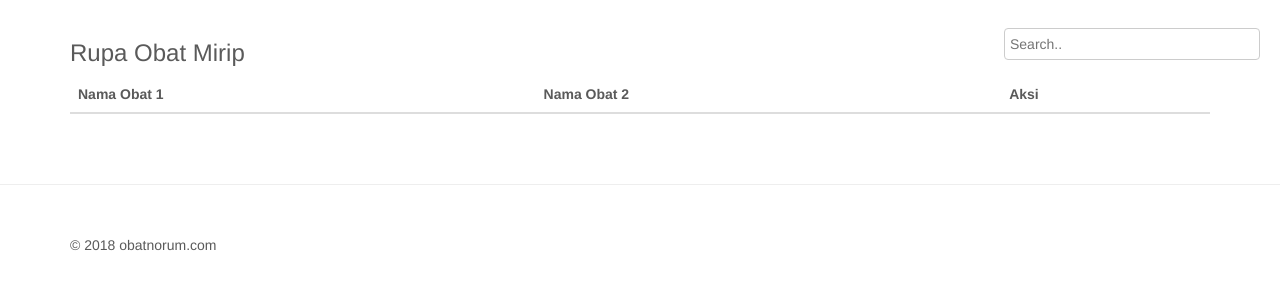
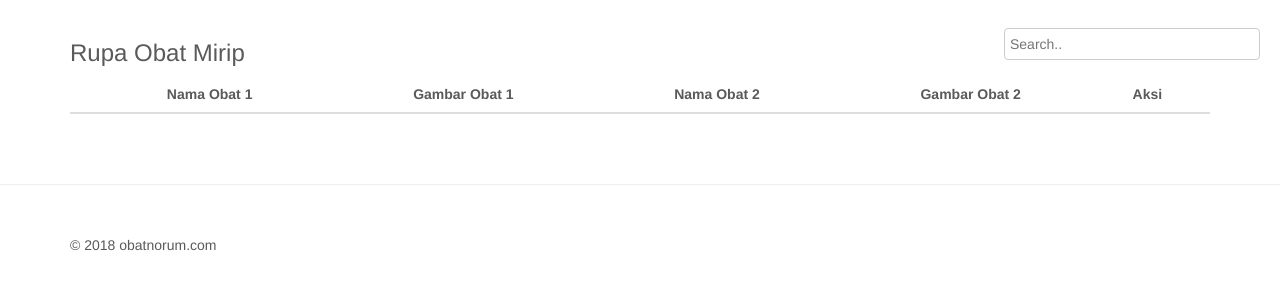
Before and after one commit to auliyaaqma/ObatNorum, a CodeIgniter app: page /obatnorum/index.php/page/RupaObatMirip in a window 1280 px wide. Shown: the part 52-352 px from the top of the page. Run offline with CodeIgniter, Linux system fonts and the light colour scheme; data comes from the database, SQL or seed files in the repository; lists and menus that the app fills with data are empty; some libraries are stand-ins or nearby versions.

Commit message:
update halaman kemasan dan nama mirip

```diff
--- a/application/views/v_kemasan_mirip.php
+++ b/application/views/v_kemasan_mirip.php
@@ -9,9 +9,11 @@
 		<table class="table table-hover table-dark">
 		  <thead>
 		    <tr>
-		      <th scope="col">Nama Obat 1</th>
-		      <th scope="col">Nama Obat 2</th>
-		      <th scope="col">Aksi</th>
+		      <th scope="col" style="text-align:center" >Nama Obat 1</th>
+		      <th scope="col" style="width:20%;text-align:center">Gambar Obat 1</th>
+		      <th scope="col" style="text-align:center">Nama Obat 2</th>
+		      <th scope="col" style="width:20%;text-align:center">Gambar Obat 2</th>
+		      <th scope="col" style="text-align:center"">Aksi</th>
 		    </tr>
 		  </thead>
 		  <tbody>
@@ -19,25 +21,33 @@
 				foreach($list_rupamirip as $row)
 				{
 			?>
-		    <tr>
+		    <tr class="row_obat" style="text-align:center">
 		      <td>
 		      	<?php
 		      		foreach ($list_obat as $obat) {
 		      			if($row['kode_obat1'] == $obat['kode_obat']) {
 		      				echo $obat['nama_obat'];
+		      	?>
+		      </td>
+		      <td><img class="img-thumbnail" src="<?php echo base_url().'assets/images/obat/'.$obat['gambar_obat']?>"></td>
+		      	<?php
 		      			}
 		      		}
 		      	?>
-		      </td>
+
 		      <td>
 		      	<?php
 		      		foreach ($list_obat as $obat) {
 		      			if($row['kode_obat2'] == $obat['kode_obat']) {
 		      				echo $obat['nama_obat'];
+		      	?>
+		      </td>
+		      <td><img class="img-thumbnail" src="<?php echo base_url().'assets/images/obat/'.$obat['gambar_obat']?>"></td>
+		      	<?php
 		      			}
 		      		}
 		      	?>
-		      </td>
+
 
 		      <td>
 		      	<a class="btn btn-primary" href="<?php echo base_url().'index.php/Page/DetailNamaMirip/'.$row['kode_obat1'].'/'.$row['kode_obat2']?>">View Detail</a>
```
Also changed, not shown: application/views/v_nama_obat_mirip.php (+6 -6 lines).
